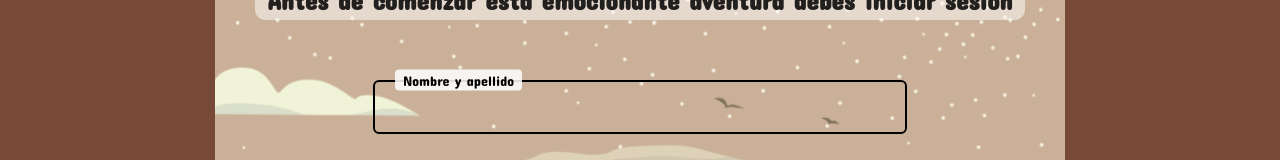
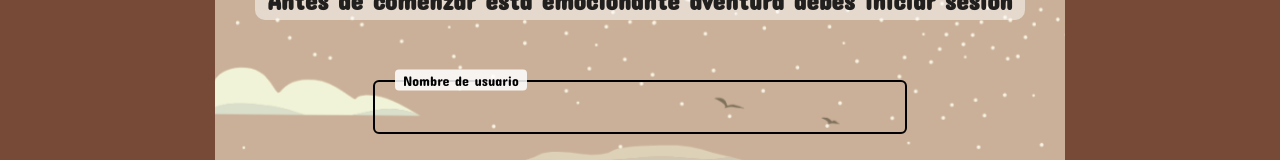
Before and after one commit to Nando008/GameLog, a Vue app in the folder GameLog/: page / in a window 1280 px wide. Shown: the part 159-319 px from the top of the page. Built offline with nearby package versions, Linux system fonts and the light colour scheme; a web font is replaced by a local one.

Commit message:
act 21/11/23 21:22

```diff
--- a/GameLog/src/App.vue
+++ b/GameLog/src/App.vue
@@ -39,7 +39,7 @@ function screenThree(){
 
         <div class="inputs">
           <input type="text" required>
-          <label>Nombre y apellido</label>
+          <label>Nombre de usuario</label>
         </div>
 
         <div class="inputs">
```
